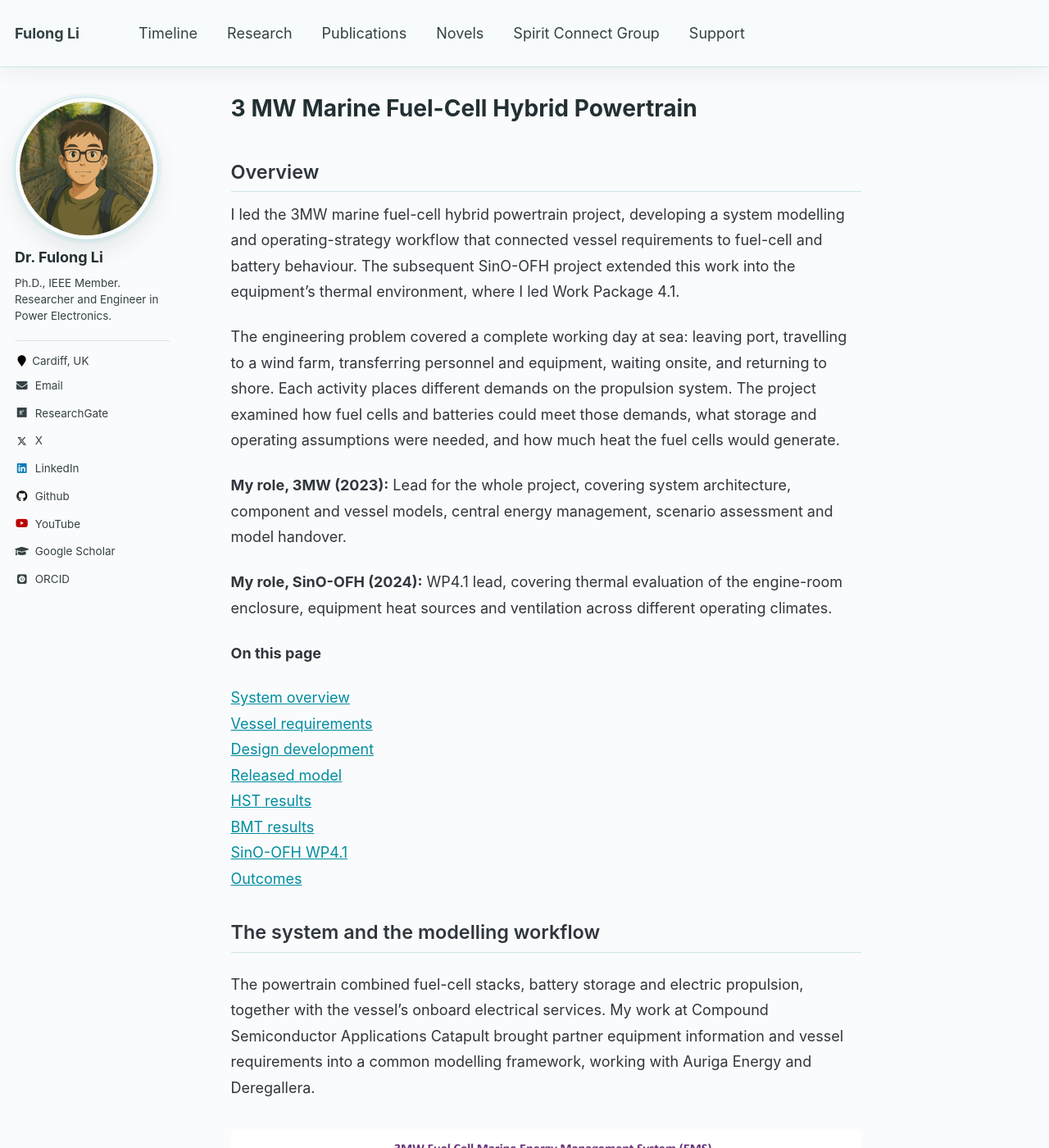
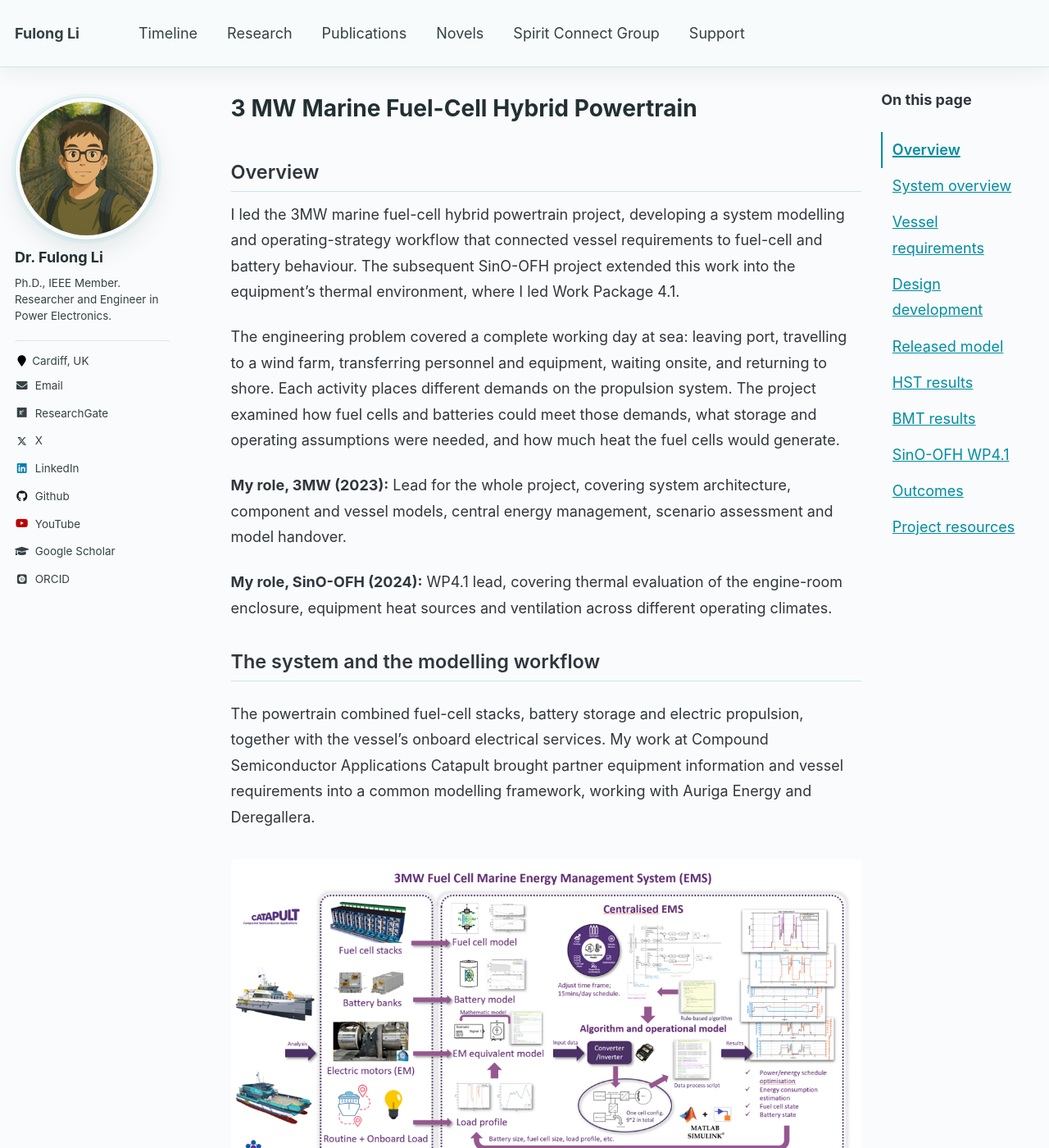
Before and after one commit to FulongLi/fulongli.github.io, a Jekyll site: the page built from _pages/research/mgapp.md, in a window 1280 px wide and 1400 px high. Shown: the whole window at 82% size. Built offline with Jekyll 4.4.1, drawn with Linux system fonts in a browser that asks for light colours; some web fonts are replaced; comment, search, counter and statistics services are not loaded.

Commit message:
Add right-side project contents with current-section tracking

```diff
--- a/_pages/research/mgapp.md
+++ b/_pages/research/mgapp.md
@@ -9,7 +9,7 @@ project_script: /assets/js/marine-project.js
 excerpt: "A complete project case study: leading the 3MW marine powertrain project, followed by SinO-OFH WP4.1 thermal evaluation."
 ---
 
-## Overview
+<h2 id="overview">Overview</h2>
 
 I led the 3MW marine fuel-cell hybrid powertrain project, developing a system modelling and operating-strategy workflow that connected vessel requirements to fuel-cell and battery behaviour. The subsequent SinO-OFH project extended this work into the equipment’s thermal environment, where I led Work Package 4.1.
 
@@ -22,6 +22,7 @@ The engineering problem covered a complete working day at sea: leaving port, tra
 <nav class="project-contents" aria-label="Project contents">
   <p><strong>On this page</strong></p>
   <ul>
+    <li><a href="#overview">Overview</a></li>
     <li><a href="#system-overview">System overview</a></li>
     <li><a href="#vessel-requirements">Vessel requirements</a></li>
     <li><a href="#design-development">Design development</a></li>
@@ -30,6 +31,7 @@ The engineering problem covered a complete working day at sea: leaving port, tra
     <li><a href="#bmt-results">BMT results</a></li>
     <li><a href="#sino-ofh-wp41-thermal-evaluation">SinO-OFH WP4.1</a></li>
     <li><a href="#outcomes">Outcomes</a></li>
+    <li><a href="#project-resources">Project resources</a></li>
   </ul>
 </nav>
 
--- a/assets/css/marine-project.css
+++ b/assets/css/marine-project.css
@@ -1,8 +1,50 @@
 /* Use the site's shared single-page layout, typography and colour palette.
    Keep only behaviour needed by the original technical figures and tables. */
 .marine-project-page .page__content h2[id] { scroll-margin-top: 7rem; }
+.marine-project-page .page__content h2[tabindex="-1"]:focus { outline: none; }
 .marine-project-page figure > a { width: 100%; }
 .marine-project-page figure img { height: auto; }
 .marine-project-page .project-table-scroll { overflow-x: auto; }
 .marine-project-page .project-table-scroll table { min-width: 560px; }
 .marine-project-page summary { cursor: pointer; }
+
+/* Use the existing right-hand gutter without changing the article width. */
+.marine-project-page .project-contents.is-sidebar {
+  position: fixed;
+  top: var(--contents-top);
+  left: var(--contents-left);
+  width: var(--contents-width);
+  max-height: calc(100vh - var(--contents-top) - 1.5rem);
+  overflow-y: auto;
+  overscroll-behavior: contain;
+}
+.marine-project-page .project-contents.is-sidebar ul {
+  margin: 0;
+  padding: 0;
+  list-style: none;
+}
+.marine-project-page .project-contents.is-sidebar li { margin: 0; }
+.marine-project-page .project-contents.is-sidebar a {
+  display: block;
+  padding: .35em .65em;
+  border-left: 2px solid transparent;
+  overflow-wrap: anywhere;
+}
+.marine-project-page .project-contents a[aria-current="location"] {
+  font-weight: 600;
+  text-decoration-thickness: 2px;
+}
+.marine-project-page .project-contents.is-sidebar a[aria-current="location"] {
+  border-left-color: currentColor;
+}
+@media (max-width: 1199px) {
+  .marine-project-page .project-contents.is-sidebar {
+    position: static;
+    width: auto;
+    max-height: none;
+    overflow: visible;
+  }
+}
+@media print {
+  .marine-project-page .project-contents.is-sidebar { display: none; }
+}
--- a/assets/js/marine-project.js
+++ b/assets/js/marine-project.js
@@ -1,7 +1,71 @@
-/* Keep the case-study headings clear of the site's sticky masthead. */
+/* Right-hand contents and current-section tracking, using the site's gutter. */
 (function () {
   var contents = document.querySelector('.project-contents');
   if (!contents) return;
+  var article = document.querySelector('.page__content');
+  var main = document.getElementById('main');
+  var masthead = document.querySelector('.masthead');
+  var desktop = window.matchMedia('(min-width: 1200px)');
+  var sections = Array.from(contents.querySelectorAll('a[href^="#"]')).map(function (link) {
+    return { link: link, heading: document.getElementById(link.hash.slice(1)) };
+  }).filter(function (section) { return section.heading; });
+  var activeLink;
+  var framePending = false;
+
+  function headerOffset() {
+    return masthead ? masthead.getBoundingClientRect().height : 0;
+  }
+
+  function updateContents() {
+    framePending = false;
+    var offset = headerOffset() + 24;
+    var mainRect = main.getBoundingClientRect();
+    var left = article.getBoundingClientRect().right + 24;
+    var right = Math.min(mainRect.right - parseFloat(getComputedStyle(main).paddingRight), document.documentElement.clientWidth - 24);
+    var width = right - left;
+    var sidebar = desktop.matches && width >= 160;
+    contents.classList.toggle('is-sidebar', sidebar);
+    if (sidebar) {
+      contents.style.setProperty('--contents-left', left + 'px');
+      contents.style.setProperty('--contents-width', Math.min(width, 240) + 'px');
+      contents.style.setProperty('--contents-top', offset + 'px');
+      // Stop alongside the end of the article instead of covering the footer.
+      var top = Math.min(offset, mainRect.bottom - contents.getBoundingClientRect().height - 24);
+      contents.style.setProperty('--contents-top', top + 'px');
+    } else {
+      contents.style.removeProperty('--contents-left');
+      contents.style.removeProperty('--contents-width');
+      contents.style.removeProperty('--contents-top');
+    }
+
+    var current = sections[0];
+    var activationLine = Math.max(offset, sections.length ? parseFloat(getComputedStyle(sections[0].heading).scrollMarginTop) || 0 : 0) + 4;
+    sections.forEach(function (section) {
+      if (section.heading.getBoundingClientRect().top <= activationLine) current = section;
+    });
+    if (window.scrollY + window.innerHeight >= document.documentElement.scrollHeight - 2) {
+      current = sections[sections.length - 1];
+    }
+    if (current && current.link !== activeLink) {
+      if (activeLink) activeLink.removeAttribute('aria-current');
+      current.link.setAttribute('aria-current', 'location');
+      activeLink = current.link;
+      if (sidebar) {
+        var linkRect = activeLink.getBoundingClientRect();
+        var navRect = contents.getBoundingClientRect();
+        if (linkRect.top < navRect.top || linkRect.bottom > navRect.bottom) {
+          contents.scrollTop += linkRect.top - navRect.top - navRect.height / 2;
+        }
+      }
+    }
+  }
+
+  function scheduleUpdate() {
+    if (framePending) return;
+    framePending = true;
+    window.requestAnimationFrame(updateContents);
+  }
+
   contents.addEventListener('click', function (event) {
     var link = event.target.closest('a[href^="#"]');
     if (!link || event.button !== 0 || event.metaKey || event.ctrlKey || event.shiftKey || event.altKey) return;
@@ -9,11 +73,23 @@
     if (!target) return;
     event.preventDefault();
     event.stopPropagation();
-    var masthead = document.querySelector('.masthead');
-    var offset = masthead ? masthead.getBoundingClientRect().height : 0;
+    var offset = headerOffset();
     window.scrollTo({ top: target.getBoundingClientRect().top + window.scrollY - offset - 24, behavior: 'auto' });
-    history.pushState(null, '', link.hash);
+    if (window.location.hash !== link.hash) history.pushState(null, '', link.hash);
     target.setAttribute('tabindex', '-1');
     target.focus({ preventScroll: true });
+    scheduleUpdate();
   }, true);
+
+  window.addEventListener('scroll', scheduleUpdate, { passive: true });
+  window.addEventListener('resize', scheduleUpdate, { passive: true });
+  window.addEventListener('hashchange', scheduleUpdate);
+  window.addEventListener('pageshow', scheduleUpdate);
+  document.addEventListener('load', scheduleUpdate, true);
+  if ('ResizeObserver' in window) {
+    var observer = new ResizeObserver(scheduleUpdate);
+    observer.observe(main);
+    if (masthead) observer.observe(masthead);
+  }
+  updateContents();
 }());
```
